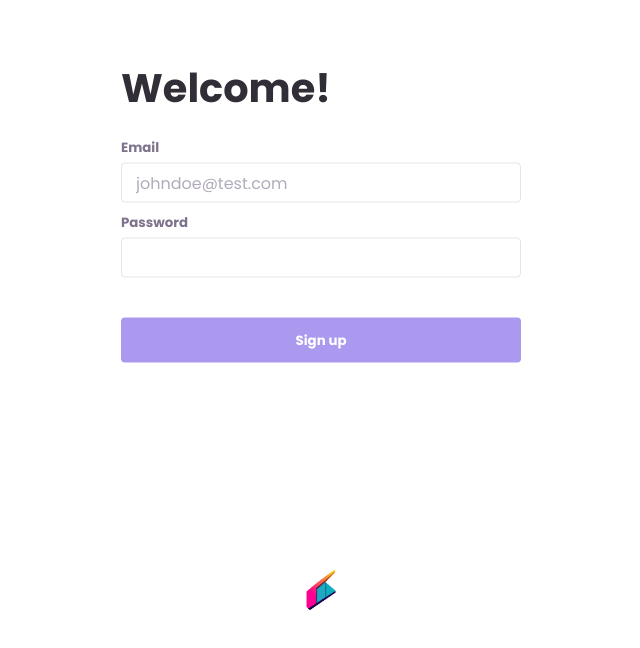
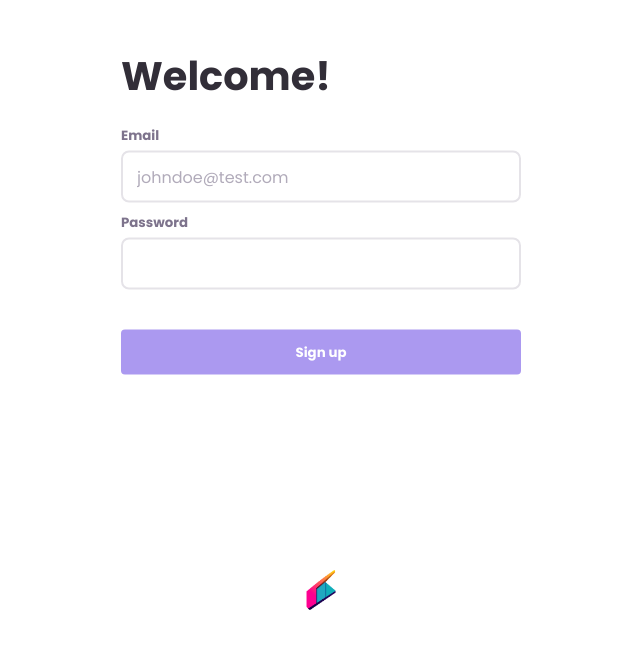
Before and after one commit to Eatrak/trustee-desktop, a React (Vite) app: page /sign-up in a window 1280 px wide. Shown: the part 150-798 px from the top of the page, without its empty margins (319-959 px from the left). Built offline with nearby package versions, Linux system fonts and the light colour scheme; what validatorjs would draw is missing.

Commit message:
update: change form-field sizes in sign-up page

```diff
--- a/src/pages/auth/SignUp/SignUpForm/index.tsx
+++ b/src/pages/auth/SignUp/SignUpForm/index.tsx
@@ -2,6 +2,7 @@ import { createRef, RefObject, useState } from "react";
 
 import Validator from "validatorjs";
 
+import "./style.css";
 import FormLayout from "@components/FormLayout";
 import InputTextField from "@components/InputTextField";
 import { signUpValidator } from "@validatorRules/auth";
--- /dev/null
+++ b/src/pages/auth/SignUp/SignUpForm/style.css
@@ -0,0 +1,6 @@
+.page--sign-up .form .input-text-field > input {
+    height: 52px;
+
+    border-width: 2px;
+    border-radius: 8px;
+}
```
